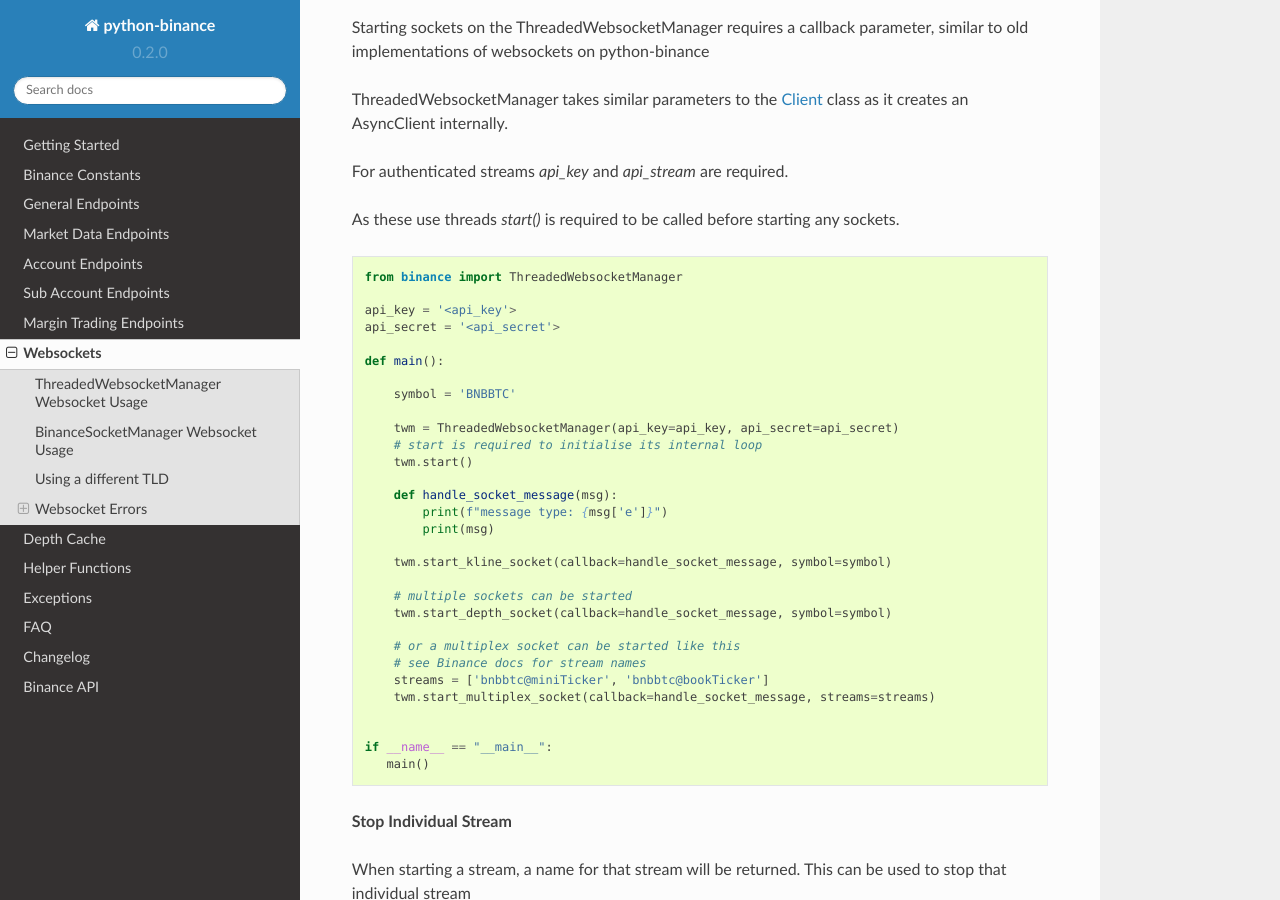
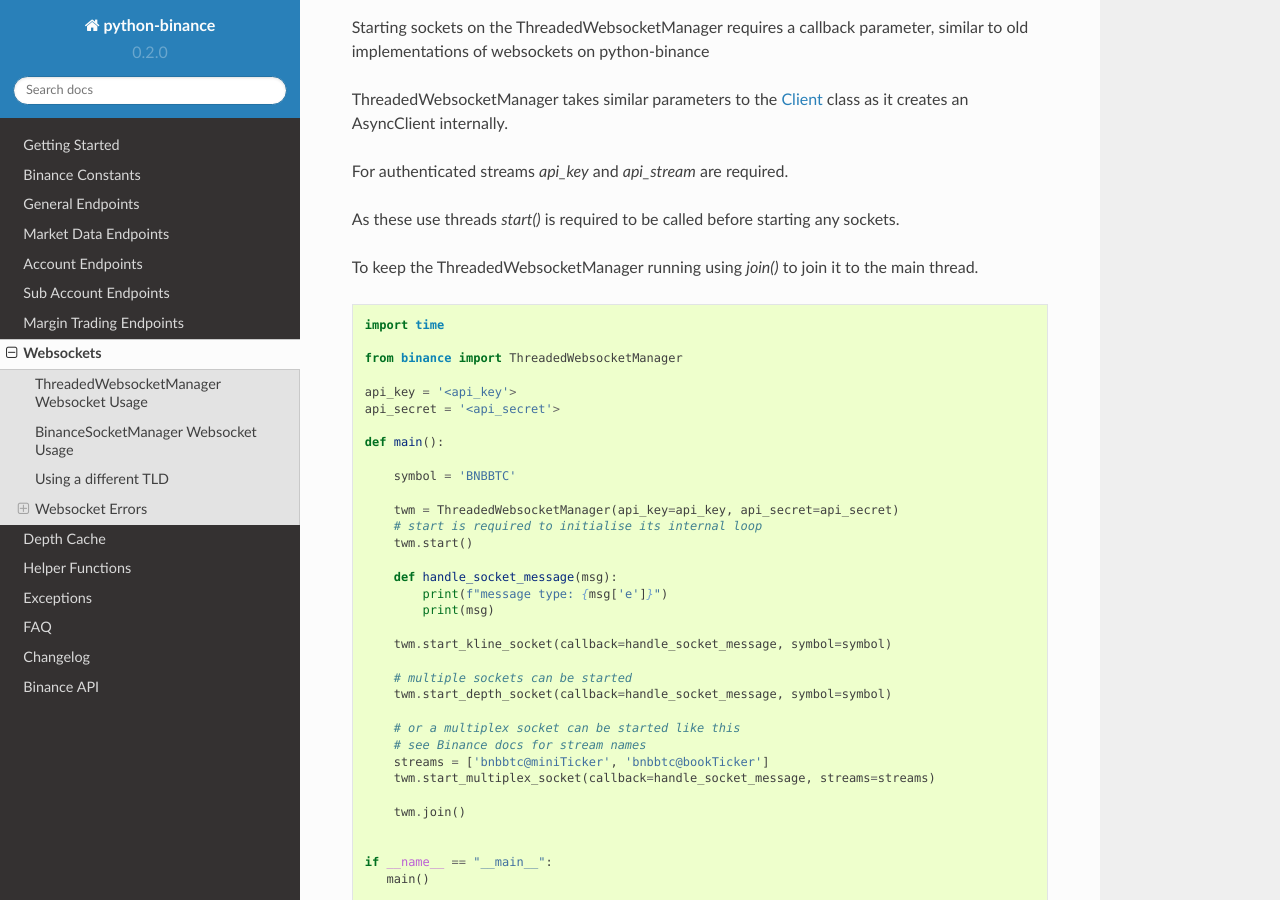
Before and after one commit to astro0099/python_BSC, a Sphinx documentation site: the page built from docs/websockets.rst, in a window 1280 px wide and 900 px high, scrolled down 704 px. Built offline with Sphinx 7.4.7 and the Read the Docs theme 2.0.0, drawn with Linux system fonts in a browser that asks for light colours; formulas are drawn with MathJax 3; pages that are not in the unit, such as notebooks, are missing from menus.

Commit message:
Update threaded websockets to work with python 3.9
Use threadsafe call_soon function
Add example of using join to join the threaded websocket classes to the main thread

```diff
--- a/README.rst
+++ b/README.rst
@@ -174,6 +174,9 @@
     options_symbol = 'BTC-210430-36000-C'
     dcm.start_options_depth_cache(callback=handle_dcm_message, symbol=options_symbol)
 
+    # join the threaded managers to the main thread
+    twm.join()
+    dcm.join()
 
 For more `check out the documentation <https://python-binance.readthedocs.io/en/latest/>`_.
 
--- a/docs/websockets.rst
+++ b/docs/websockets.rst
@@ -30,7 +30,11 @@
 
 As these use threads `start()` is required to be called before starting any sockets.
 
+To keep the ThreadedWebsocketManager running using `join()` to join it to the main thread.
+
 .. code:: python
+
+    import time
 
     from binance import ThreadedWebsocketManager
 
@@ -58,6 +62,8 @@
         # see Binance docs for stream names
         streams = ['bnbbtc@miniTicker', 'bnbbtc@bookTicker']
         twm.start_multiplex_socket(callback=handle_socket_message, streams=streams)
+
+        twm.join()
 
 
     if __name__ == "__main__":
```
Also changed, not shown: 2 other files.
